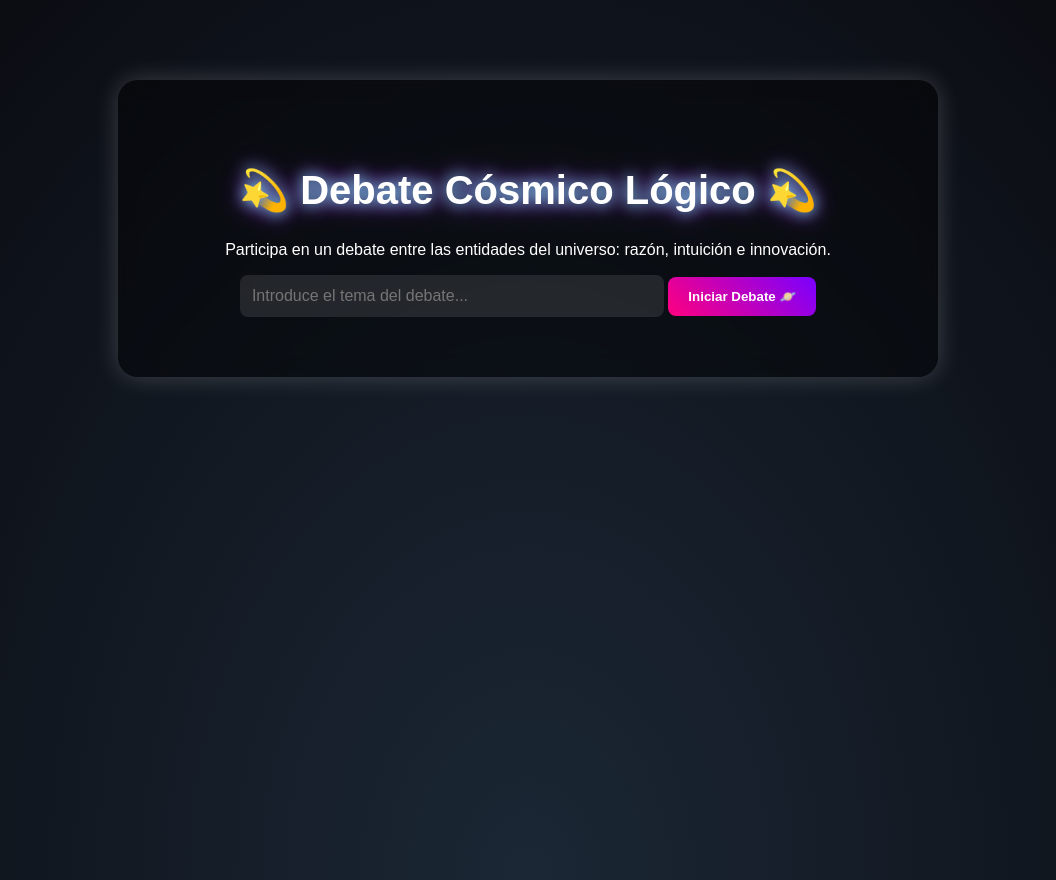
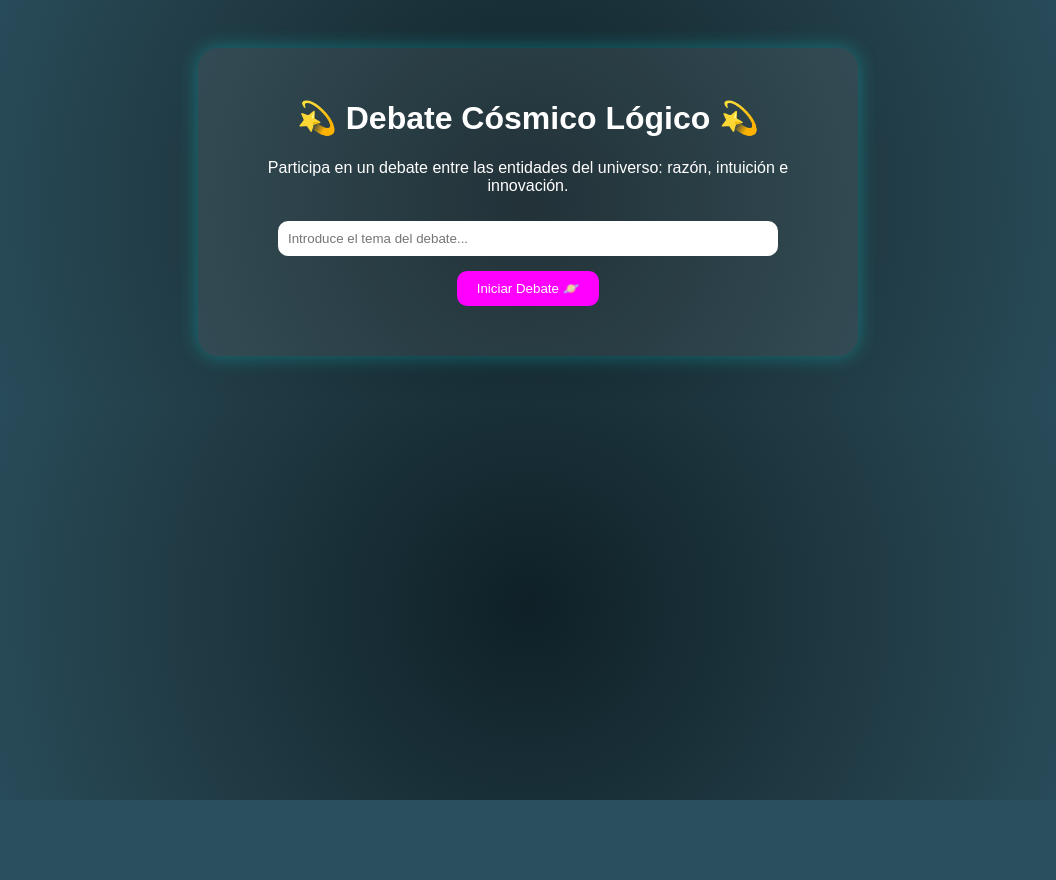
Before and after one commit to ivanramos248-hue/2-prueba-de-debate-logico, a Flask app: page / in a window 1280 px wide. Shown: the whole page, without its empty margins (112-1168 px from the left). After the commit the page ends 800 px from the top, so only its background shows below. Run offline with Flask 3, Linux system fonts and the light colour scheme.

Commit message:
Update style.css

```diff
--- a/static/style.css
+++ b/static/style.css
@@ -1,113 +1,46 @@
-/* Fondo cósmico animado */
 body {
-    margin: 0;
-    height: 100vh;
-    overflow: hidden;
-    font-family: 'Poppins', sans-serif;
-    color: #fff;
-    background: radial-gradient(ellipse at bottom, #1b2735 0%, #090a0f 100%);
+  background: radial-gradient(circle at center, #0f2027, #203a43, #2c5364);
+  color: white;
+  font-family: "Poppins", sans-serif;
+  text-align: center;
+  padding: 40px;
 }
 
-.nebula {
-    position: fixed;
-    top: 0;
-    left: 0;
-    width: 100%;
-    height: 100%;
-    background: radial-gradient(circle at 30% 50%, rgba(255,0,150,0.2), transparent 60%),
-                radial-gradient(circle at 70% 60%, rgba(0,200,255,0.2), transparent 70%),
-                radial-gradient(circle at 50% 80%, rgba(255,255,255,0.1), transparent 80%);
-    filter: blur(40px);
-    animation: float 25s infinite alternate ease-in-out;
-    z-index: -1;
+.container {
+  max-width: 600px;
+  margin: auto;
+  background: rgba(255, 255, 255, 0.08);
+  padding: 30px;
+  border-radius: 20px;
+  box-shadow: 0 0 20px rgba(0, 255, 255, 0.3);
 }
 
-@keyframes float {
-    0% { transform: translate(0, 0) scale(1); }
-    50% { transform: translate(30px, -20px) scale(1.1); }
-    100% { transform: translate(-30px, 20px) scale(1); }
-}
-
-/* Contenedor principal */
-.container {
-    text-align: center;
-    padding: 60px;
-    background: rgba(0, 0, 0, 0.4);
-    border-radius: 20px;
-    max-width: 700px;
-    margin: 80px auto;
-    backdrop-filter: blur(10px);
-    box-shadow: 0 0 25px rgba(255, 255, 255, 0.2);
-}
-
-/* Título */
-h1 {
-    font-size: 2.5em;
-    text-shadow: 0 0 15px #7df9ff, 0 0 25px #b621fe;
-}
-
-/* Texto introductorio */
-.intro {
-    font-size: 1.1em;
-    color: #ddd;
-    margin-bottom: 20px;
-}
-
-/* Formulario */
-form {
-    margin: 20px 0;
-}
-
-input[type="text"] {
-    padding: 12px;
-    border-radius: 8px;
-    border: none;
-    width: 70%;
-    max-width: 400px;
-    outline: none;
-    font-size: 1em;
-    background: rgba(255, 255, 255, 0.1);
-    color: #fff;
+input {
+  width: 80%;
+  padding: 10px;
+  border: none;
+  border-radius: 10px;
+  margin-top: 10px;
 }
 
 button {
-    padding: 12px 20px;
-    border: none;
-    background: linear-gradient(45deg, #ff007f, #7a00ff);
-    color: #fff;
-    border-radius: 8px;
-    cursor: pointer;
-    font-weight: bold;
-    transition: transform 0.3s ease, background 0.3s ease;
+  margin-top: 15px;
+  padding: 10px 20px;
+  border: none;
+  background-color: #ff00ff;
+  color: white;
+  border-radius: 10px;
+  cursor: pointer;
+  transition: 0.3s;
 }
 
 button:hover {
-    transform: scale(1.05);
-    background: linear-gradient(45deg, #00f0ff, #ff00aa);
+  background-color: #00ffff;
+  color: black;
 }
 
-/* Resultado del debate */
-.debate {
-    margin-top: 30px;
-    background: rgba(255, 255, 255, 0.05);
-    border-radius: 15px;
-    padding: 20px;
-    box-shadow: 0 0 15px rgba(255, 255, 255, 0.1);
+#resultado {
+  margin-top: 20px;
+  white-space: pre-wrap;
+  font-size: 1.1em;
 }
-
-/* Mensaje de error */
-.error {
-    margin-top: 20px;
-    color: #ff6b6b;
-    font-weight: bold;
-}
-
-/* Pie de página */
-footer {
-    position: fixed;
-    bottom: 10px;
-    width: 100%;
-    text-align: center;
-    color: #aaa;
-    font-size: 0.9em;
-}
```
